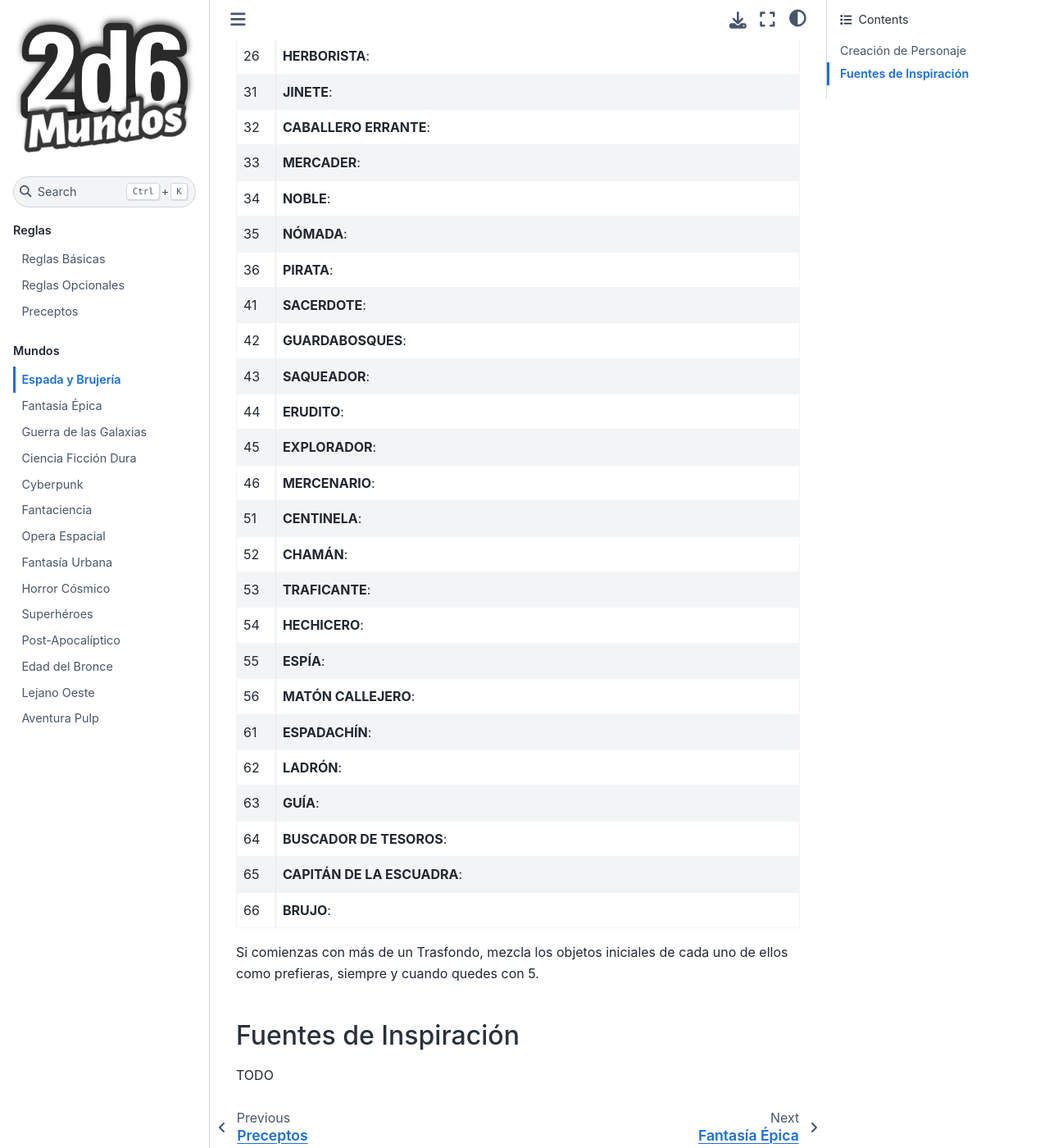
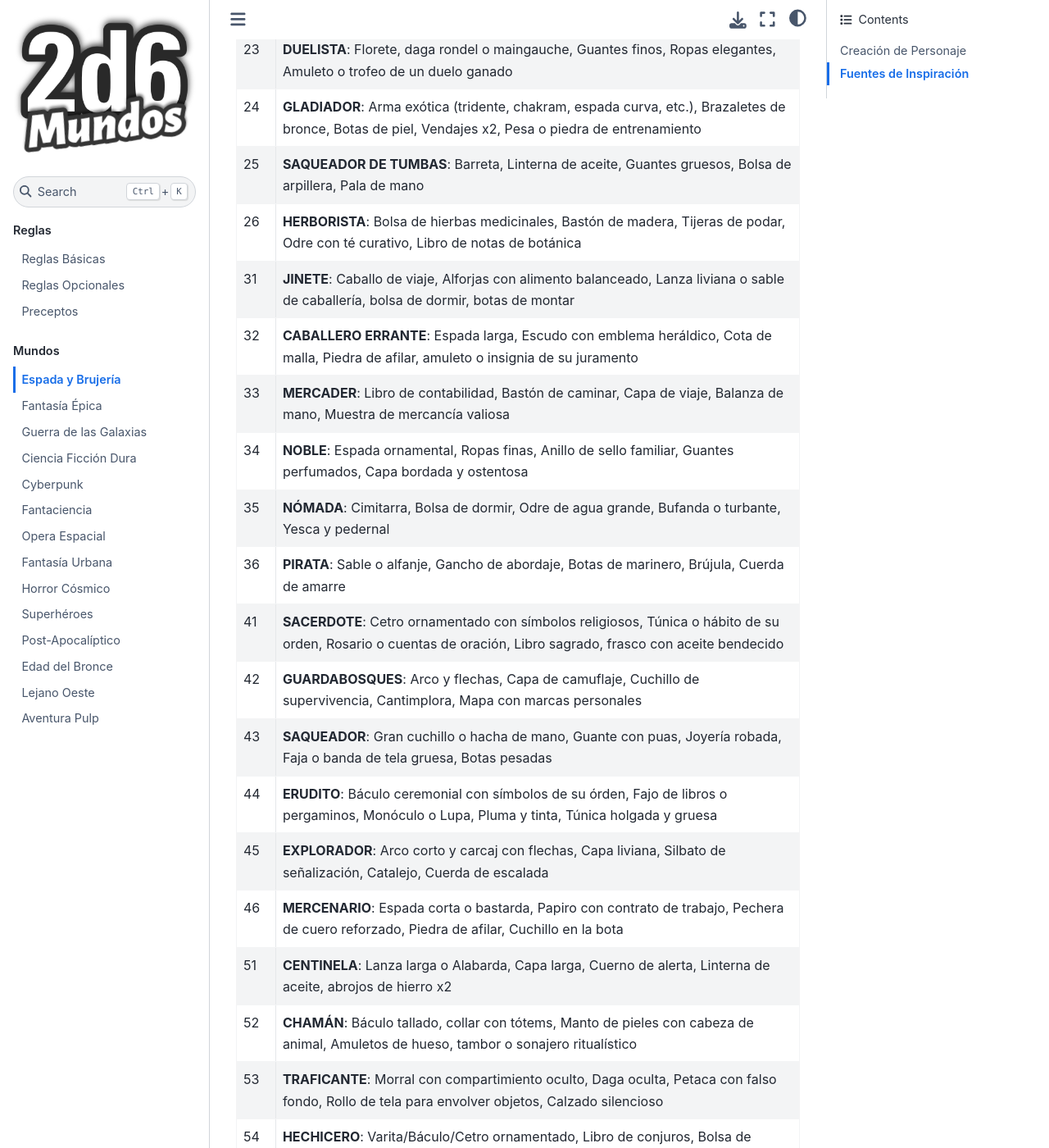
Before and after one commit to TaTooKa/2d6Mundos, a Sphinx documentation site: the page built from docs/source/pages/worlds/espada-y-brujeria.rst, in a window 1280 px wide and 1400 px high, scrolled down 955 px. Shown: the whole window at 82% size. Built offline with Sphinx 7.4.7 and the Sphinx Book theme 1.1.4, drawn with Linux system fonts in a browser that asks for light colours; some web fonts are replaced; some of the changed text lies outside the part shown.

Commit message:
more backgrounds

```diff
--- a/docs/source/pages/worlds/espada-y-brujeria.rst
+++ b/docs/source/pages/worlds/espada-y-brujeria.rst
@@ -1,5 +1,7 @@
 Espada y Brujería
 =================
+
+El género "Espada y Brujería" se caracteriza por historias en mundos similares a la Edad Media o a la Antiguedad, con toques históricos embellecidos con elementos fantásticos, como criaturas míticas o monstruos, artefactos místicos, etc. Las historias de este género suelen centrarse en reacios anti-héroes y pícaros oportunistas que se enfrentan a peligros sobrenaturales, luchan contra tiranos o buscan tesoros legendarios, pero que lo hacen por motivos personales de ambición, supervivencia o venganza.
 
 Creación de Personaje
 ---------------------
@@ -18,36 +20,38 @@ Creación de Personaje
    "22", "**CRUZADO**: Espada armada, Escudo pavés con símbolo religioso, Cota de malla y túnica de la órden, Rosario de oración, Gran yelmo"
    "23", "**DUELISTA**: Florete, daga rondel o maingauche, Guantes finos, Ropas elegantes, Amuleto o trofeo de un duelo ganado"
    "24", "**GLADIADOR**: Arma exótica (tridente, chakram, espada curva, etc.), Brazaletes de bronce, Botas de piel, Vendajes x2, Pesa o piedra de entrenamiento"
-   "25", "**SAQUEADOR DE TUMBAS**: "
-   "26", "**HERBORISTA**: "
-   "31", "**JINETE**: "
-   "32", "**CABALLERO ERRANTE**: "
-   "33", "**MERCADER**: "
-   "34", "**NOBLE**: "
-   "35", "**NÓMADA**: "
-   "36", "**PIRATA**: "
-   "41", "**SACERDOTE**: "
-   "42", "**GUARDABOSQUES**: "
-   "43", "**SAQUEADOR**: "
-   "44", "**ERUDITO**: "
-   "45", "**EXPLORADOR**: "
-   "46", "**MERCENARIO**: "
-   "51", "**CENTINELA**: "
-   "52", "**CHAMÁN**: "
-   "53", "**TRAFICANTE**: "
-   "54", "**HECHICERO**: "
-   "55", "**ESPÍA**: "
-   "56", "**MATÓN CALLEJERO**: "
-   "61", "**ESPADACHÍN**: "
-   "62", "**LADRÓN**: "
-   "63", "**GUÍA**: "
-   "64", "**BUSCADOR DE TESOROS**: "
-   "65", "**CAPITÁN DE LA ESCUADRA**: "
-   "66", "**BRUJO**: "
+   "25", "**SAQUEADOR DE TUMBAS**: Barreta, Linterna de aceite, Guantes gruesos, Bolsa de arpillera, Pala de mano"
+   "26", "**HERBORISTA**: Bolsa de hierbas medicinales, Bastón de madera, Tijeras de podar, Odre con té curativo, Libro de notas de botánica"
+   "31", "**JINETE**: Caballo de viaje, Alforjas con alimento balanceado, Lanza liviana o sable de caballería, bolsa de dormir, botas de montar"
+   "32", "**CABALLERO ERRANTE**: Espada larga, Escudo con emblema heráldico, Cota de malla, Piedra de afilar, amuleto o insignia de su juramento"
+   "33", "**MERCADER**: Libro de contabilidad, Bastón de caminar, Capa de viaje, Balanza de mano, Muestra de mercancía valiosa"
+   "34", "**NOBLE**: Espada ornamental, Ropas finas, Anillo de sello familiar, Guantes perfumados, Capa bordada y ostentosa"
+   "35", "**NÓMADA**: Cimitarra, Bolsa de dormir, Odre de agua grande, Bufanda o turbante, Yesca y pedernal"
+   "36", "**PIRATA**: Sable o alfanje, Gancho de abordaje, Botas de marinero, Brújula, Cuerda de amarre"
+   "41", "**SACERDOTE**: Cetro ornamentado con símbolos religiosos, Túnica o hábito de su orden, Rosario o cuentas de oración, Libro sagrado, frasco con aceite bendecido"
+   "42", "**GUARDABOSQUES**: Arco y flechas, Capa de camuflaje, Cuchillo de supervivencia, Cantimplora, Mapa con marcas personales"
+   "43", "**SAQUEADOR**: Gran cuchillo o hacha de mano, Guante con puas, Joyería robada, Faja o banda de tela gruesa, Botas pesadas"
+   "44", "**ERUDITO**: Báculo ceremonial con símbolos de su órden, Fajo de libros o pergaminos, Monóculo o Lupa, Pluma y tinta, Túnica holgada y gruesa"
+   "45", "**EXPLORADOR**: Arco corto y carcaj con flechas, Capa liviana, Silbato de señalización, Catalejo, Cuerda de escalada"
+   "46", "**MERCENARIO**: Espada corta o bastarda, Papiro con contrato de trabajo, Pechera de cuero reforzado, Piedra de afilar, Cuchillo en la bota"
+   "51", "**CENTINELA**: Lanza larga o Alabarda, Capa larga, Cuerno de alerta, Linterna de aceite, abrojos de hierro x2"
+   "52", "**CHAMÁN**: Báculo tallado, collar con tótems, Manto de pieles con cabeza de animal, Amuletos de hueso, tambor o sonajero ritualístico"
+   "53", "**TRAFICANTE**: Morral con compartimiento oculto, Daga oculta, Petaca con falso fondo, Rollo de tela para envolver objetos, Calzado silencioso"
+   "54", "**HECHICERO**: Varita/Báculo/Cetro ornamentado, Libro de conjuros, Bolsa de componentes mágicos, Túnica oscura, Cristal de enfoque mágico"
+   "55", "**ESPÍA**: Daga oculta, Capa oscura con capucha, Kit de disfraz, Equipo de escalada, Botas de suela blanda"
+   "56", "**MATÓN CALLEJERO**: Garrote o cadena, Cuchillo barato, Ropas desgrañadas, Capucha o pañuelo oscuro, Nudillera de bronce"
+   "61", "**ESPADACHÍN**: Florete o estoque, Rodela o daga maingauche, Sobretodo elegante, Botas finas con taco, Baraja de cartas"
+   "62", "**LADRÓN**: Juego de ganzúas, Clava o cachiporra, Capucha oscura, Tiza para marcar rutas, Cuerda de escalar"
+   "63", "**GUÍA**: Lanza larga de caminar, Cuaderno porta-mapas, Estacas de escalar, Marcadores de camino, Botas pesadas con clavos"
+   "64", "**BUSCADOR DE TESOROS**: Chaleco y botas de cuero, Brújula, Espada corta, Antorchas con aceite x3, Morral de cuero"
+   "65", "**CAPITÁN DE LA ESCUADRA**: Espada larga, Armadura de placas y cota de malla, Capa larga, Cuerno de señalización, Botas reforzadas"
+   "66", "**BRUJO**: Varita/Bácula de rama retorcida, Fajo de hierbas extrañas, Fetiches y amuletos de arcilla, Pequeño caldero de hierro, Muñeca de trapo con alfileres"
 
 Si comienzas con más de un Trasfondo, mezcla los objetos iniciales de cada uno de ellos como prefieras, siempre y cuando quedes con 5.
 
 Fuentes de Inspiración
 ----------------------
 
-TODO
+* Conan el Bárbaro, de Robert E. Howard
+* Elric de Melniboné, de Michael Moorcock
+* Fafhrd y el Ratonero Gris, de Fritz Leiber
```
